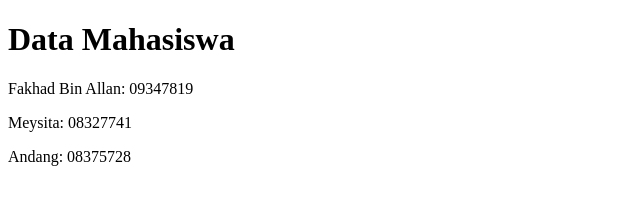
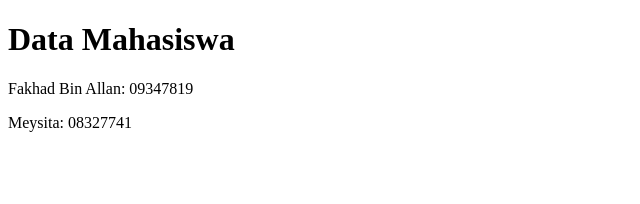
Before and after one commit to Fakhadbinallan/belajar-branch-merge, a plain HTML site: page index.html in a window 1280 px wide. Shown: the whole page, without its empty margins (0-640 px from the left). Drawn offline with Linux system fonts and the light colour scheme.

Commit message:
menghapus paragraf yang bertulisankan andang

```diff
--- a/index.html
+++ b/index.html
@@ -10,6 +10,6 @@
     <h1>Data Mahasiswa</h1>
     <p>Fakhad Bin Allan: 09347819</p>
     <p>Meysita: 08327741</p>
-    <p>Andang: 08375728</p>
+
 </body>
 </html>
```
